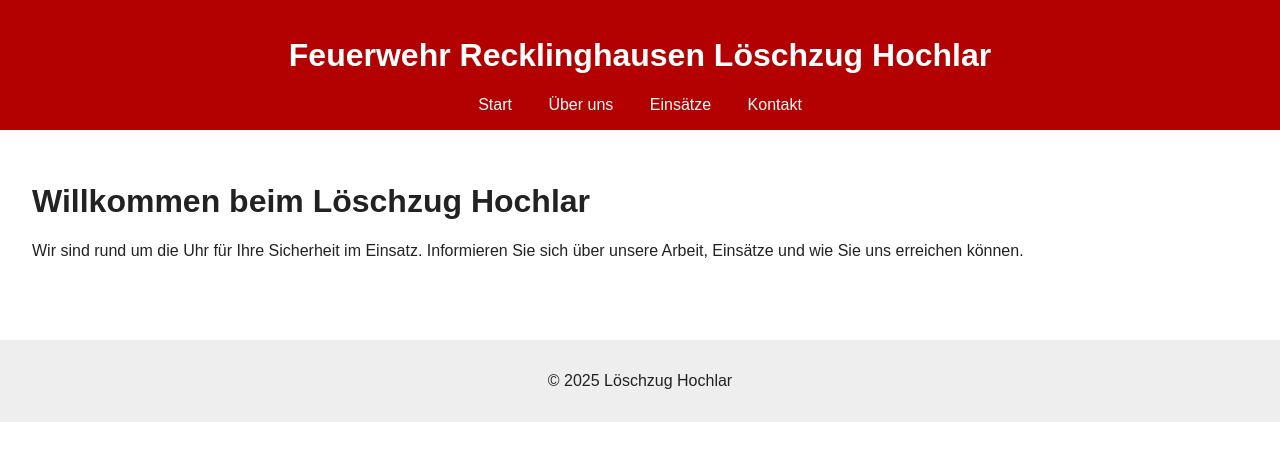
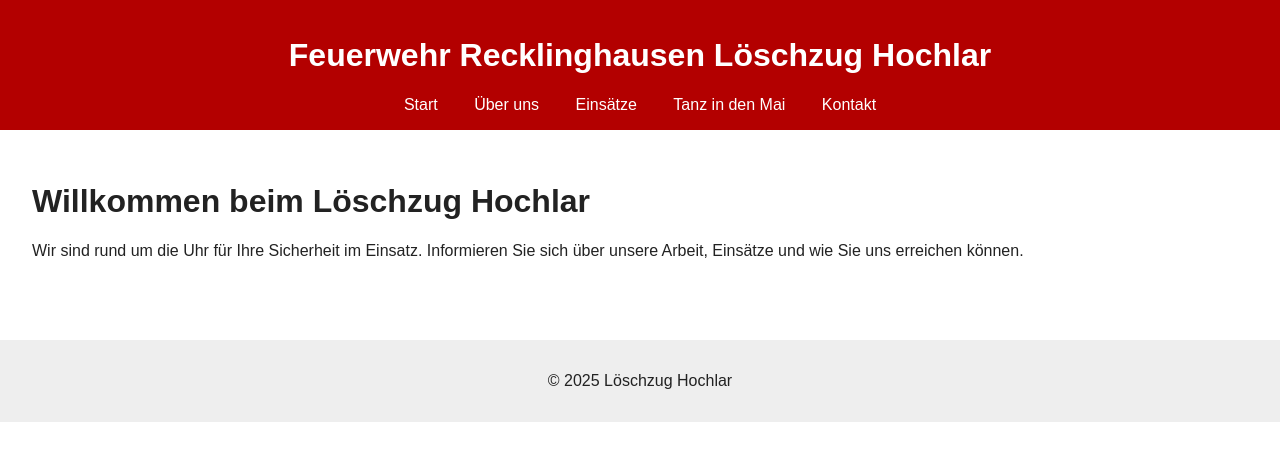
Before and after one commit to stefan-becker/loeschzug-hochlar, a Jekyll site: the page built from index.md, in a window 1280 px wide. Shown: the top 461 px of the page. Built offline with Jekyll 4.4.1, drawn with Linux system fonts in a browser that asks for light colours.

Commit message:
Tanz in den Mai hinzugefügt

```diff
--- a/_layouts/default.html
+++ b/_layouts/default.html
@@ -13,6 +13,7 @@
       <a href="{{ '/' | relative_url }}">Start</a>
       <a href="{{ '/ueber-uns.html' | relative_url }}">Über uns</a>
       <a href="{{ '/einsaetze.html' | relative_url }}">Einsätze</a>
+      <a href="{{ '/tanz-in-den-mai.html' | relative_url }}">Tanz in den Mai</a>
       <a href="{{ '/kontakt.html' | relative_url }}">Kontakt</a>
     </nav>
   </header>
```
